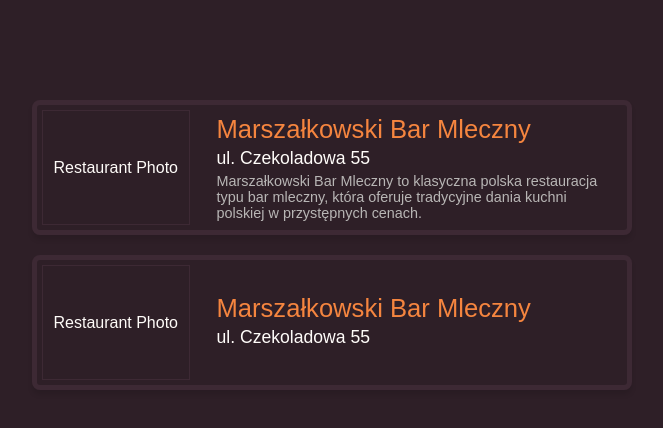
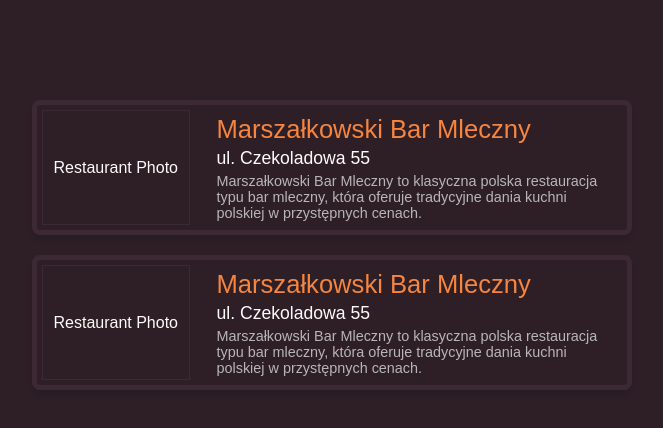
Before and after one commit to Brydzzz/polizarcie, a Next.js app: page /dev/cards in a window 1280 px wide. Shown: the top 428 px of the page, without its empty margins (308-971 px from the left). Built offline with nearby package versions, Linux system fonts and the light colour scheme; a web font is replaced by a local one.

Commit message:
moved data of restaurant in restaurant card props to single object

```diff
--- a/app/dev/cards/page.tsx
+++ b/app/dev/cards/page.tsx
@@ -1,4 +1,24 @@
 import RestaurantCard from "@/components/cards/restaurant-card.component";
+import { Address, Restaurant } from "@prisma/client";
+
+const TEST_REST: Partial<Restaurant & { address: Partial<Address> }>[] = [
+  {
+    name: "Marszałkowski Bar Mleczny",
+    address: {
+      name: "ul. Czekoladowa 55",
+    },
+    description:
+      "Marszałkowski Bar Mleczny to klasyczna polska restauracja typu bar mleczny, która oferuje tradycyjne dania kuchni polskiej w przystępnych cenach.",
+  },
+  {
+    name: "Marszałkowski Bar Mleczny",
+    address: {
+      name: "ul. Czekoladowa 55",
+    },
+    description:
+      "Marszałkowski Bar Mleczny to klasyczna polska restauracja typu bar mleczny, która oferuje tradycyjne dania kuchni polskiej w przystępnych cenach.",
+  },
+];
 
 const CardPage = () => {
   return (
@@ -7,16 +27,9 @@ const CardPage = () => {
       style={{ marginTop: "100px", paddingBottom: "100px" }}
     >
       <div className="centralized-y" style={{ width: "600px" }}>
-        <RestaurantCard
-          name="Marszałkowski Bar Mleczny"
-          address="ul. Czekoladowa 55"
-          description="Marszałkowski Bar Mleczny to klasyczna polska restauracja
-          typu bar mleczny, która oferuje tradycyjne dania kuchni polskiej w przystępnych cenach."
-        ></RestaurantCard>
-        <RestaurantCard
-          name="Marszałkowski Bar Mleczny"
-          address="ul. Czekoladowa 55"
-        ></RestaurantCard>
+        {TEST_REST.map((rest, i) => (
+          <RestaurantCard key={i} data={rest}></RestaurantCard>
+        ))}
       </div>
     </div>
   );
--- a/components/cards/restaurant-card.component.tsx
+++ b/components/cards/restaurant-card.component.tsx
@@ -1,21 +1,15 @@
+import { Address, Restaurant } from "@prisma/client";
 import { MouseEventHandler } from "react";
 import styles from "./restaurant-card.module.scss";
 
 type Props = {
-  name: string;
-  address: string;
-  description?: string;
+  data: Partial<Restaurant & { address: Partial<Address> }>;
   onClickCard?: MouseEventHandler;
   onClickAddress?: MouseEventHandler;
 };
 
-const RestaurantCard = ({
-  name,
-  address,
-  description,
-  onClickCard,
-  onClickAddress,
-}: Props) => {
+const RestaurantCard = ({ data, onClickCard, onClickAddress }: Props) => {
+  const { name, address, description } = data;
   return (
     <div className={styles.container} onClick={onClickCard}>
       <div className={styles.photo}>
@@ -24,7 +18,7 @@ const RestaurantCard = ({
       <div className={styles.details}>
         <p className={styles.name}>{name}</p>
         <p className={styles.address} onClick={onClickAddress}>
-          {address}
+          {address?.name}
         </p>
         <p className={styles.description}>{description}</p>
       </div>
```
